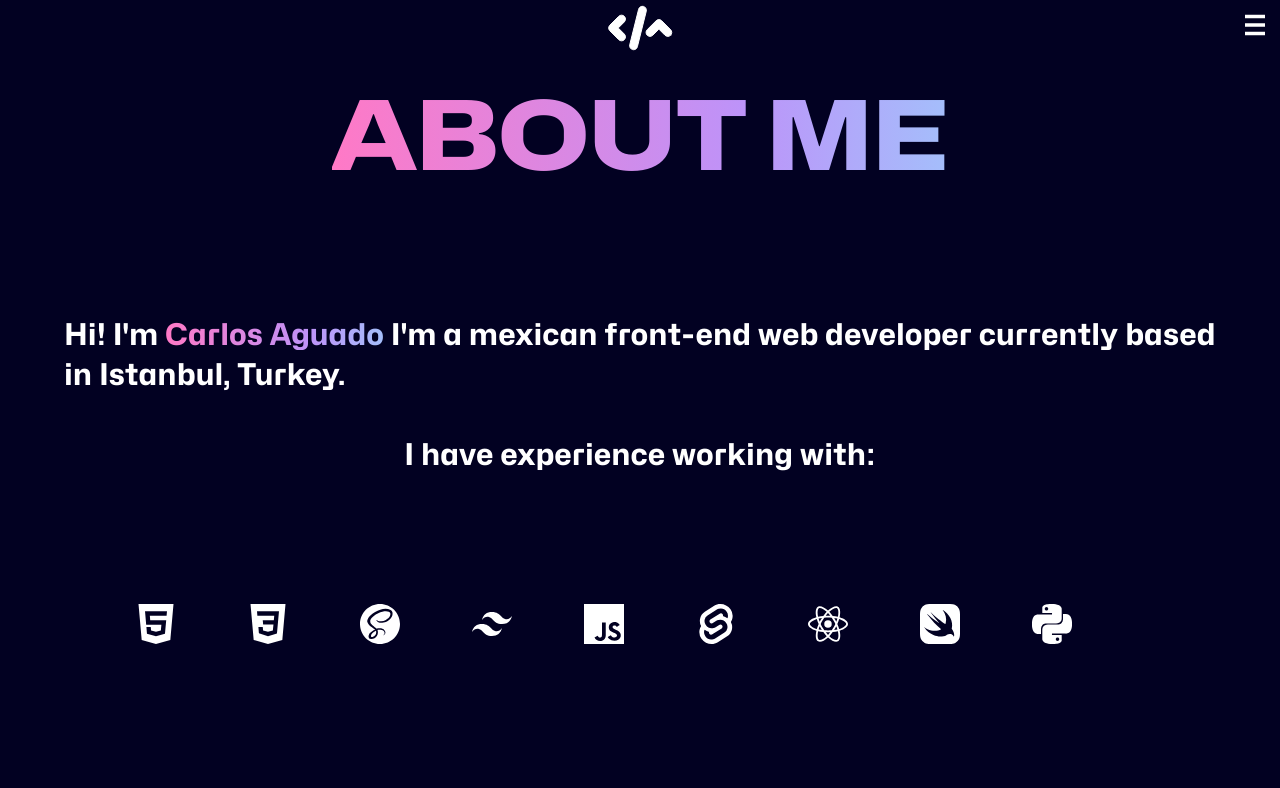
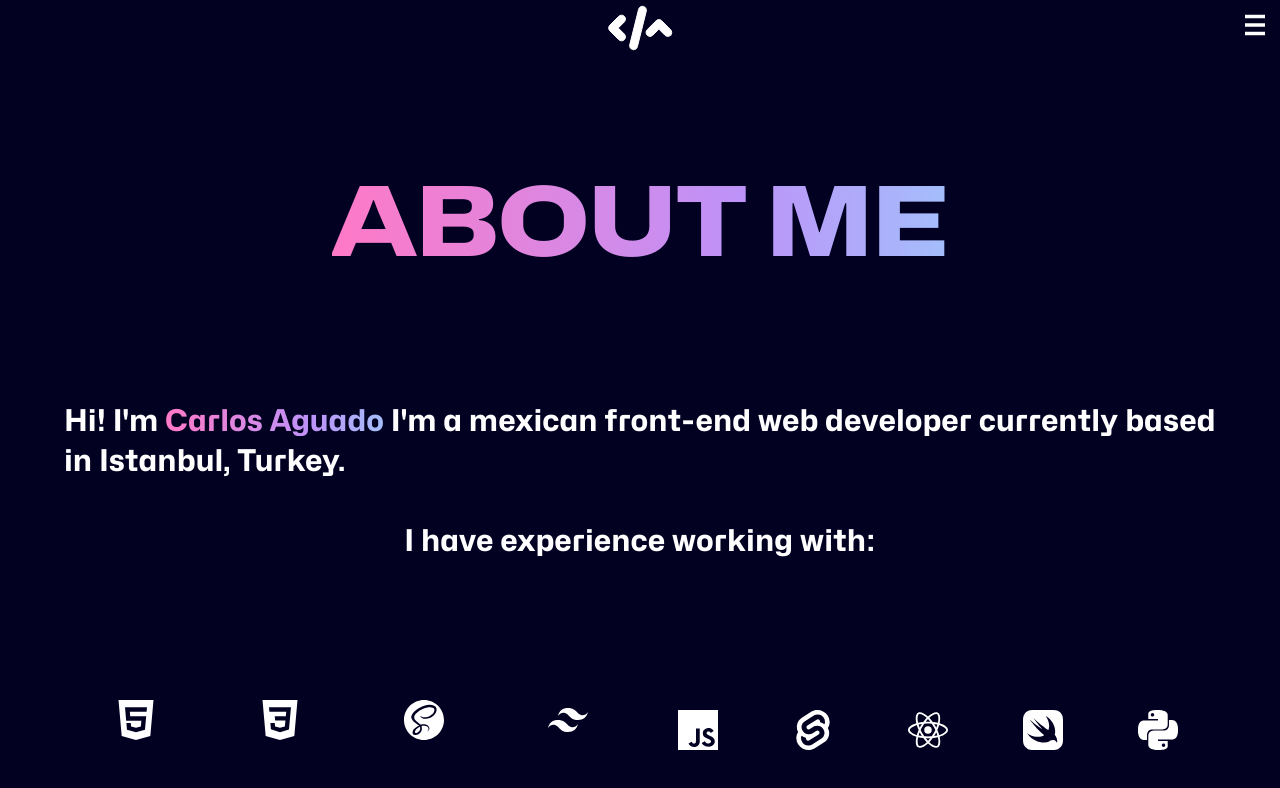
Before and after one commit to carlosaguado04/portfolio-alt, a SvelteKit app: page /about in a window 1280 px wide. Shown: the top 788 px of the page. Built offline with nearby package versions, Linux system fonts and the light colour scheme.

Commit message:
fixed about page

```diff
--- a/src/routes/about/+page.svelte
+++ b/src/routes/about/+page.svelte
@@ -3,7 +3,7 @@
 </script>
 
 <div class="h-screen w-screen flex flex-col items-center justify-center">
-	<div class="text-center text-white uppercase">
+	<div class="text-center mt-48 text-white uppercase md:mt-18">
 		<h1
 			in:fly={{ y: 100, duration: 500, delay: 700 }}
 			out:fly={{ y: -100, duration: 500 }}
@@ -26,8 +26,9 @@
 	<div
 		in:fly={{ x: 100, duration: 500, delay: 900 }}
 		out:fly={{ x: -100, duration: 500 }}
-		class="flex flex-row items-center justify-evenly w-full p-16"
+		class="flex flex-col items-center justify-around w-full md:flex-row md:p-16"
 	>
+		<div class="flex flex-row w-full items-center justify-around">
 			<svg
 				class="fill-white w-10 hover:fill-[#E34F26]"
 				role="img"
@@ -64,6 +65,8 @@
 					d="M12.001,4.8c-3.2,0-5.2,1.6-6,4.8c1.2-1.6,2.6-2.2,4.2-1.8c0.913,0.228,1.565,0.89,2.288,1.624 C13.666,10.618,15.027,12,18.001,12c3.2,0,5.2-1.6,6-4.8c-1.2,1.6-2.6,2.2-4.2,1.8c-0.913-0.228-1.565-0.89-2.288-1.624 C16.337,6.182,14.976,4.8,12.001,4.8z M6.001,12c-3.2,0-5.2,1.6-6,4.8c1.2-1.6,2.6-2.2,4.2-1.8c0.913,0.228,1.565,0.89,2.288,1.624 c1.177,1.194,2.538,2.576,5.512,2.576c3.2,0,5.2-1.6,6-4.8c-1.2,1.6-2.6,2.2-4.2,1.8c-0.913-0.228-1.565-0.89-2.288-1.624 C10.337,13.382,8.976,12,6.001,12z"
 				/></svg
 			>
+		</div>
+		<div class="flex flex-row mt-5 w-full items-center justify-around">
 			<svg
 				class="fill-white w-10 hover:fill-[#F7DF1E]"
 				role="img"
@@ -109,6 +112,6 @@
 					d="M14.25.18l.9.2.73.26.59.3.45.32.34.34.25.34.16.33.1.3.04.26.02.2-.01.13V8.5l-.05.63-.13.55-.21.46-.26.38-.3.31-.33.25-.35.19-.35.14-.33.1-.3.07-.26.04-.21.02H8.77l-.69.05-.59.14-.5.22-.41.27-.33.32-.27.35-.2.36-.15.37-.1.35-.07.32-.04.27-.02.21v3.06H3.17l-.21-.03-.28-.07-.32-.12-.35-.18-.36-.26-.36-.36-.35-.46-.32-.59-.28-.73-.21-.88-.14-1.05-.05-1.23.06-1.22.16-1.04.24-.87.32-.71.36-.57.4-.44.42-.33.42-.24.4-.16.36-.1.32-.05.24-.01h.16l.06.01h8.16v-.83H6.18l-.01-2.75-.02-.37.05-.34.11-.31.17-.28.25-.26.31-.23.38-.2.44-.18.51-.15.58-.12.64-.1.71-.06.77-.04.84-.02 1.27.05zm-6.3 1.98l-.23.33-.08.41.08.41.23.34.33.22.41.09.41-.09.33-.22.23-.34.08-.41-.08-.41-.23-.33-.33-.22-.41-.09-.41.09zm13.09 3.95l.28.06.32.12.35.18.36.27.36.35.35.47.32.59.28.73.21.88.14 1.04.05 1.23-.06 1.23-.16 1.04-.24.86-.32.71-.36.57-.4.45-.42.33-.42.24-.4.16-.36.09-.32.05-.24.02-.16-.01h-8.22v.82h5.84l.01 2.76.02.36-.05.34-.11.31-.17.29-.25.25-.31.24-.38.2-.44.17-.51.15-.58.13-.64.09-.71.07-.77.04-.84.01-1.27-.04-1.07-.14-.9-.2-.73-.25-.59-.3-.45-.33-.34-.34-.25-.34-.16-.33-.1-.3-.04-.25-.02-.2.01-.13v-5.34l.05-.64.13-.54.21-.46.26-.38.3-.32.33-.24.35-.2.35-.14.33-.1.3-.06.26-.04.21-.02.13-.01h5.84l.69-.05.59-.14.5-.21.41-.28.33-.32.27-.35.2-.36.15-.36.1-.35.07-.32.04-.28.02-.21V6.07h2.09l.14.01zm-6.47 14.25l-.23.33-.08.41.08.41.23.33.33.23.41.08.41-.08.33-.23.23-.33.08-.41-.08-.41-.23-.33-.33-.23-.41-.08-.41.08z"
 				/></svg
 			>
-		<br />
 		</div>
 	</div>
+</div>
```
Lines whose indentation alone changed are shown as unchanged.
